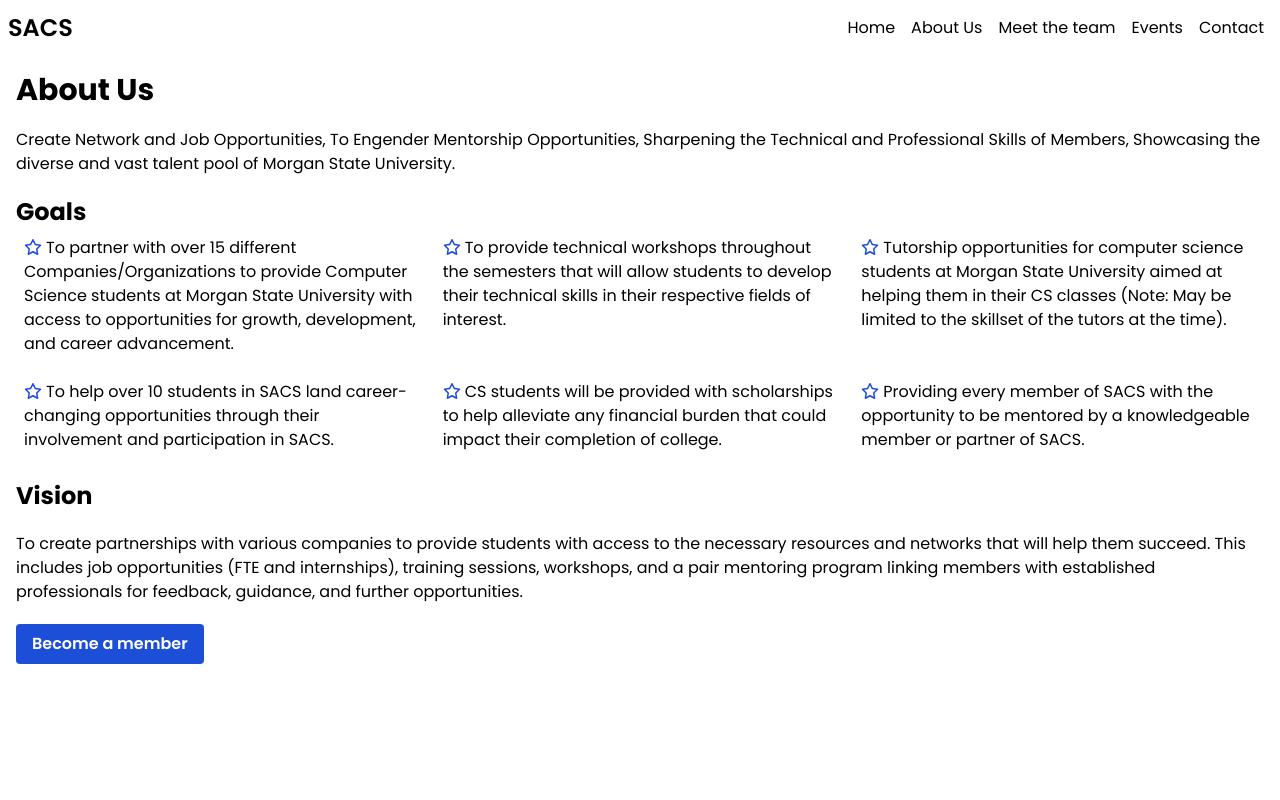
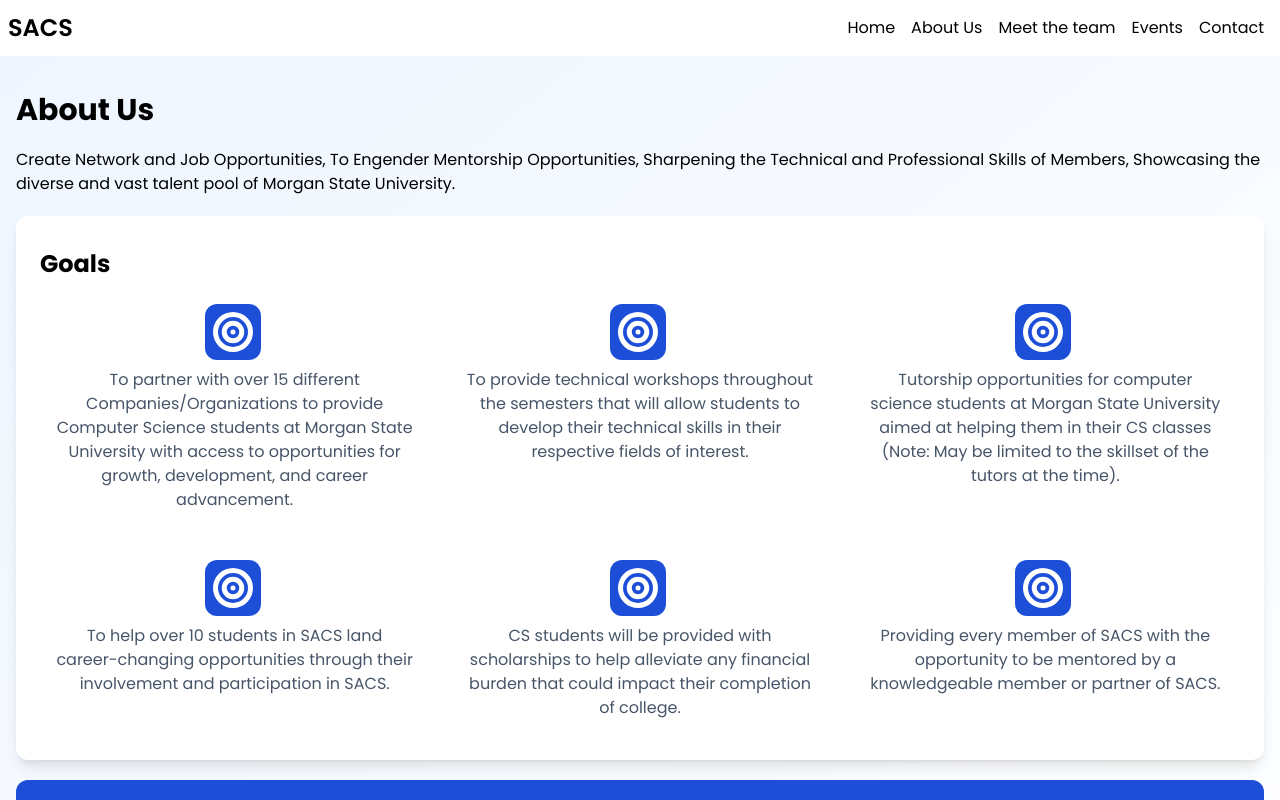
Before and after one commit to SACS-MSU/SACS-Website, a React (Vite) app: page /about in a window 1280 px wide. Built offline with nearby package versions, Linux system fonts and the light colour scheme.

Commit message:
Updated About.jsx

```diff
--- a/src/layout/About.jsx
+++ b/src/layout/About.jsx
@@ -1,30 +1,32 @@
 import { FontAwesomeIcon } from "@fortawesome/react-fontawesome"
 import Button from "../components/Button"
 import { about } from "../Constants"
-import { faStar } from "@fortawesome/free-regular-svg-icons"
+import { faLightbulb, faStar } from "@fortawesome/free-regular-svg-icons"
+import { faBullseye } from "@fortawesome/free-solid-svg-icons"
 
 const About = () => {
 
   return (
-    <main className="flex  flex-1 flex-col gap-5 p-4">
-      <h1 className="text-3xl font-bold">About Us</h1>
+    <main className="flex  flex-1 flex-col gap-5 p-4 bg-gradient-to-br from-blue-50 to-white">
+      <h1 className="text-3xl font-bold mt-5">About Us</h1>
       <p>{about.Mission}</p>
-      <div>
-        <h2 className="text-2xl font-bold">Goals</h2>
-        <ul className="grid grid-cols gap-2 sm:grid-cols-2 md:grid-cols-3" >
+      <div className="bg-white p-6 rounded-xl shadow-lg animate-fade-in">
+        <h2 className="text-2xl font-bold my-2">Goals</h2>
+        <ul className=" grid grid-cols gap-4  sm:grid-cols-2 md:grid-cols-3" >
           {about.Goals.map((goal, index) => (
-            <li key={index} className="p-2 "><FontAwesomeIcon icon={faStar} className="mr-1 text-blue-700"/>{goal}</li>
+            <li key={index} className="flex flex-col gap-2 items-center text-center p-4 rounded-md text-slate-600"><FontAwesomeIcon icon={faBullseye} className="mr-1 p-2 bg-blue-700 rounded-xl text-white h-10 w-10"/>{goal}</li>
           ))}
         </ul>
       </div>
 
-      <h2 className="text-2xl font-bold">Vision</h2>
-      <p>{about.Vision}</p>
-      <span className="flex flex-row gap-3">
-        <form action="">
-          <Button text='Become a member'/>
-        </form>
-      </span>
+      <div className="bg-blue-700 flex flex-col gap-4 px-6 py-12 rounded-xl">
+        <div className="">
+          <h2 className="text-3xl font-extrabold text-white tracking-tight sm:text-4xl">Vision</h2>
+          <p className="text-blue-100">{about.Vision}</p>
+        </div>
+
+        <a className="p-2 bg-white w-28 col-span-1 text-blue-700 rounded-md text-2xl font-semibold">Join us</a>
+      </div>
     </main>
   )
 }
```
